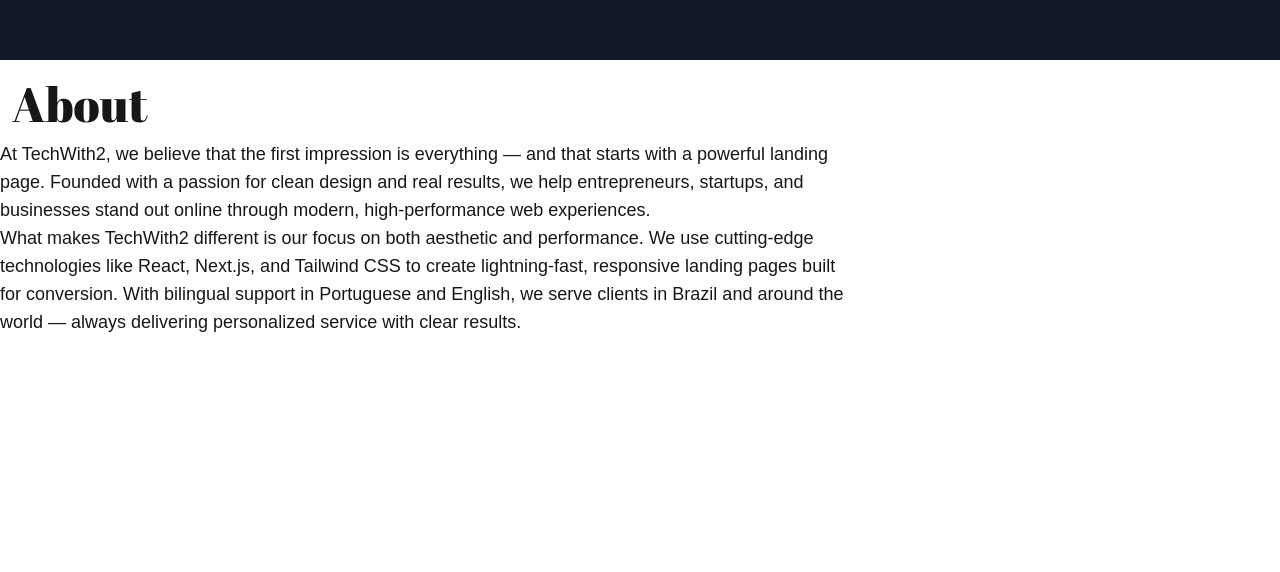
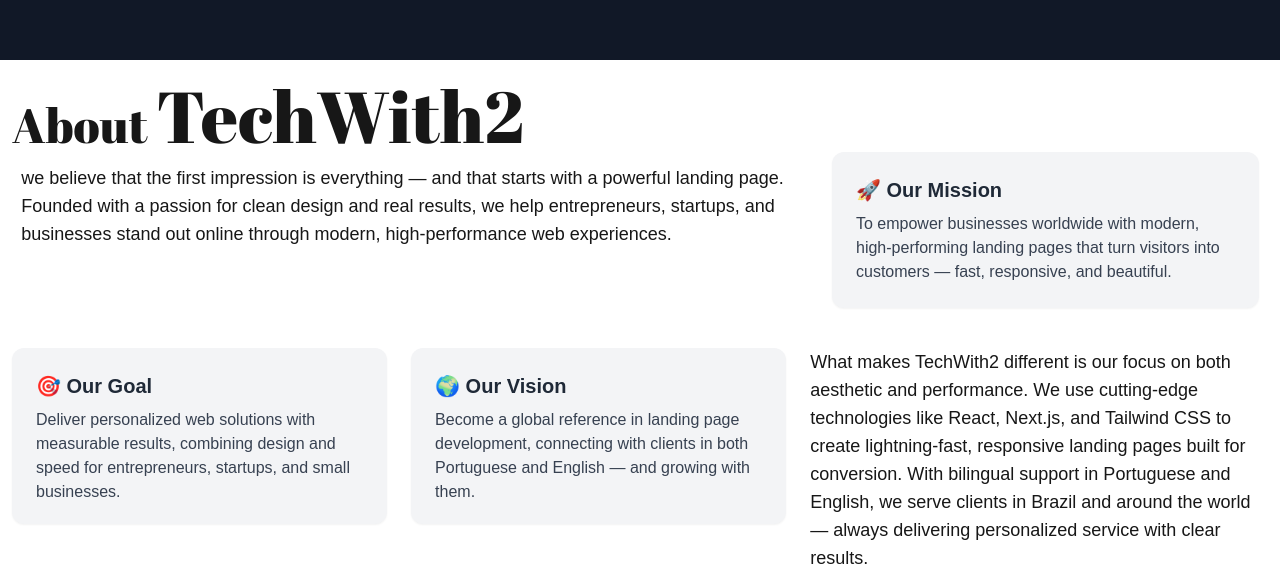
Before and after one commit to Jose-leandro/Techwith2, a Next.js app: page / in a window 1280 px wide. Shown: the part 816-1388 px from the top of the page. Before the commit the page ends 1152 px from the top, so only its background shows below. Built offline with nearby package versions, Linux system fonts and the light colour scheme.

Commit message:
Sandbox snapshot commit

```diff
--- a/app/components/about-us.tsx
+++ b/app/components/about-us.tsx
@@ -1,18 +1,54 @@
+import Image from "next/image";
 import React from "react";
 
 export default function AboutUs() {
   return (
     <section>
-      <h2 className="text-5xl font-abril mt-5 ml-3">About</h2>
+      <h2 className="text-5xl font-abril mt-5 ml-3">
+        About <span className="text-7xl font-abril">TechWith2</span>
+      </h2>
 
-      <p className="w-2/3 text-lg mt-3">
-        At TechWith2, we believe that the first impression is everything — and
-        that starts with a powerful landing page. Founded with a passion for
-        clean design and real results, we help entrepreneurs, startups, and
-        businesses stand out online through modern, high-performance web
-        experiences.
+      <div className="flex justify-around w-full">
+        <p className="w-3/5 text-lg mt-3">
+          we believe that the first impression is everything — and that starts
+          with a powerful landing page. Founded with a passion for clean design
+          and real results, we help entrepreneurs, startups, and businesses
+          stand out online through modern, high-performance web experiences.
         </p>
-      <p className="w-2/3 text-lg">
+
+        <div className="bg-gray-100 p-6 rounded-xl shadow-sm w-1/3">
+          <h3 className="text-xl font-bold text-gray-800 mb-2">
+            🚀 Our Mission
+          </h3>
+          <p className="text-gray-700 text-base">
+            To empower businesses worldwide with modern, high-performing landing
+            pages that turn visitors into customers — fast, responsive, and
+            beautiful.
+          </p>
+        </div>
+      </div>
+
+      <div className="mt-10 grid md:grid-cols-3 gap-6 w-11/12 ml-3">
+        <div className="bg-gray-100 p-6 h-44 rounded-xl shadow-sm">
+          <h3 className="text-xl font-bold text-gray-800 mb-2">🎯 Our Goal</h3>
+          <p className="text-gray-700 text-base">
+            Deliver personalized web solutions with measurable results,
+            combining design and speed for entrepreneurs, startups, and small
+            businesses.
+          </p>
+        </div>
+
+        <div className="bg-gray-100 p-6 h-44 rounded-xl shadow-sm">
+          <h3 className="text-xl font-bold text-gray-800 mb-2">
+            🌍 Our Vision
+          </h3>
+          <p className="text-gray-700 text-base">
+            Become a global reference in landing page development, connecting
+            with clients in both Portuguese and English — and growing with them.
+          </p>
+        </div>
+
+        <p className="w-[450px] text-lg">
           What makes TechWith2 different is our focus on both aesthetic and
           performance. We use cutting-edge technologies like React, Next.js, and
           Tailwind CSS to create lightning-fast, responsive landing pages built
@@ -20,6 +56,7 @@
           serve clients in Brazil and around the world — always delivering
           personalized service with clear results.
         </p>
+      </div>
     </section>
   );
 }
```
Also changed, not shown: public/imagem-company-chatgpt.png (added), 1 other file (tests, documents, lock files or other folders). Lines whose indentation alone changed are shown as unchanged.
